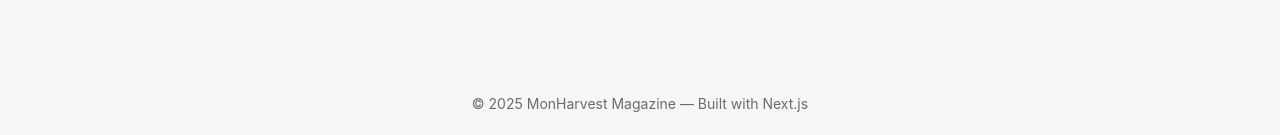
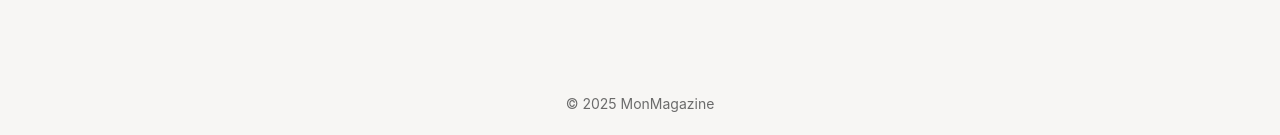
Before and after one commit to monharvest/next-starter-template, a Next.js app: page / in a window 1280 px wide. Shown: the part 1657-1792 px from the top of the page. Built offline with nearby package versions, Linux system fonts and the light colour scheme.

Commit message:
Update page.tsx

```diff
--- a/src/app/page.tsx
+++ b/src/app/page.tsx
@@ -47,7 +47,7 @@ export default function Page(){
       </section>
 
       <footer className="footer">
-        © {new Date().getFullYear()} MonHarvest Magazine — Built with Next.js
+        © {new Date().getFullYear()} MonMagazine
       </footer>
     </main>
   )
```
